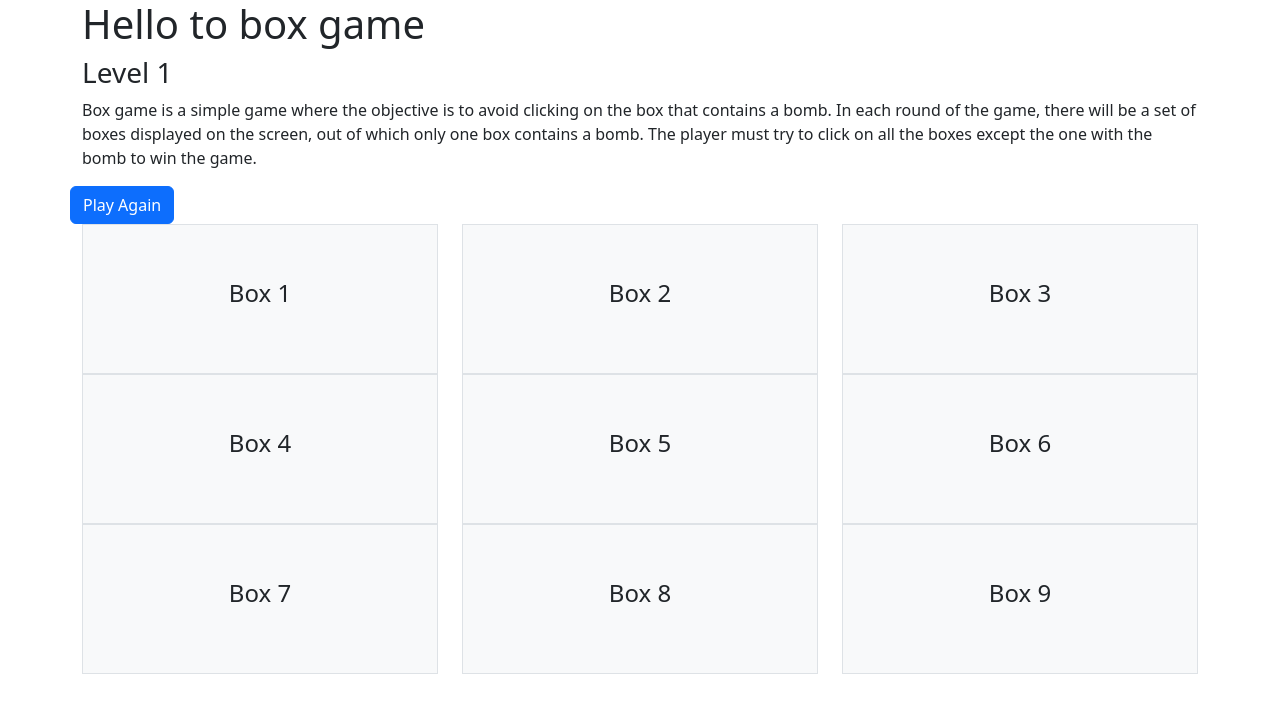
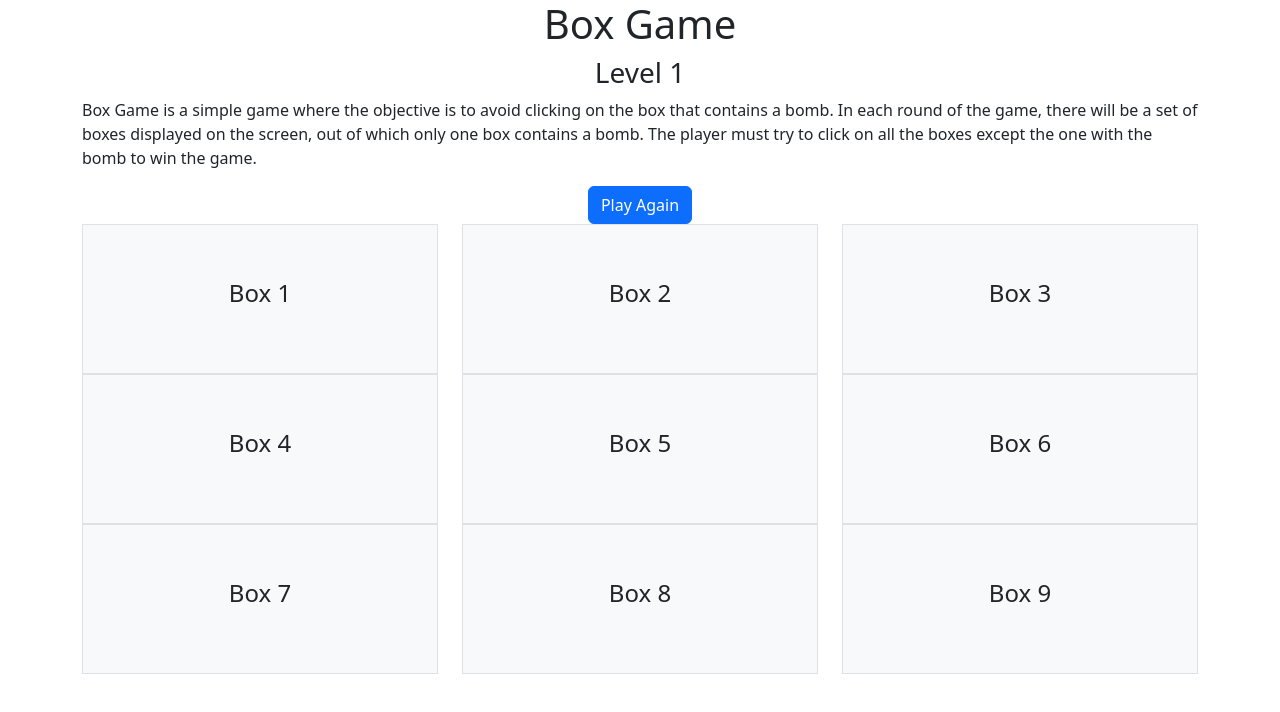
Before and after one commit to AhmedS996/box_game, a website: page index.html in a window 1280 px wide. Drawn offline with nearby package versions, Linux system fonts and the light colour scheme.

Commit message:
adding some little style and comments

```diff
--- a/index.html
+++ b/index.html
@@ -3,34 +3,40 @@
   <head>
     <meta charset="UTF-8" />
     <meta name="viewport" content="width=device-width, initial-scale=1.0" />
-    <title>Box game</title>
+    <title>Box Game</title>
+    <!-- Link to Bootstrap CSS file -->
     <link
       rel="stylesheet"
       href="node_modules/bootstrap/dist/css/bootstrap.min.css"
     />
+    <!-- Link to custom CSS file -->
     <link rel="stylesheet" href="Style/boxes.css" />
   </head>
   <body>
     <div class="container">
       <div class="row">
         <div class="col-md-12">
-          <h1>Hello to box game</h1>
-          <h3>Level 1</h3>
+          <!-- Game title and level heading -->
+          <h1 class="text-center">Box Game</h1>
+          <h3 class="text-center">Level 1</h3>
+          <!-- Game description -->
           <p>
-            Box game is a simple game where the objective is to avoid clicking
+            Box Game is a simple game where the objective is to avoid clicking
             on the box that contains a bomb. In each round of the game, there
             will be a set of boxes displayed on the screen, out of which only
             one box contains a bomb. The player must try to click on all the
             boxes except the one with the bomb to win the game.
           </p>
         </div>
-        <div class="modal-body">
+        <div class="col-md-12 text-center">
+          <!-- Button to reload the page and play again -->
           <button class="btn btn-primary" onclick="location.reload()">
             Play Again
           </button>
         </div>
       </div>
       <div class="row" id="boxes">
+        <!-- Boxes for the game, with onclick function to handle box clicks -->
         <div class="col-md-4 col-sm-4">
           <div class="box" id="box1" onclick="handleBoxClick(1)">Box 1</div>
         </div>
@@ -60,17 +66,19 @@
         </div>
       </div>
 
-      <!-- Modal -->
+      <!-- Modal to display when the player loses the game -->
       <div class="modal" id="myModal">
         <div class="modal-dialog">
           <div class="modal-content">
             <div class="modal-header">
+              <!-- Header for lose message -->
               <h2 class="modal-title">You Lose!</h2>
               <button type="button" class="close" data-dismiss="modal">
                 &times;
               </button>
             </div>
             <div class="modal-body">
+              <!-- Button to reload the page and play again -->
               <button class="btn btn-primary" onclick="location.reload()">
                 Play Again
               </button>
@@ -78,20 +86,23 @@
           </div>
         </div>
       </div>
-      <!-- modal of susccesful  -->
+
+      <!-- Modal to display when the player wins the game -->
       <div class="modal" id="myModal_s">
         <div class="modal-dialog">
           <div class="modal-content">
             <div class="modal-header">
+              <!-- Header for win message -->
               <h2 class="modal-title">You Win!</h2>
               <button type="button" class="close" data-dismiss="modal">
                 &times;
               </button>
             </div>
             <div class="modal-body">
+              <!-- Button to go to the next level -->
               <button
                 class="btn btn-primary"
-                onclick="window.location.href = 'view/Level_Two.html'"
+                onclick="window.location.href='view/Level_Two.html'"
               >
                 Go to Next Level
               </button>
@@ -101,7 +112,9 @@
       </div>
     </div>
 
+    <!-- Link to custom JavaScript file -->
     <script src="JS/levelOne.js"></script>
+    <!-- Link to Bootstrap JavaScript file -->
     <script src="node_modules/bootstrap/dist/js/bootstrap.min.js"></script>
   </body>
 </html>
```
Also changed, not shown: view/Level_Two.html (+21 -8 lines), view/Thank.html (+6 -2 lines).
